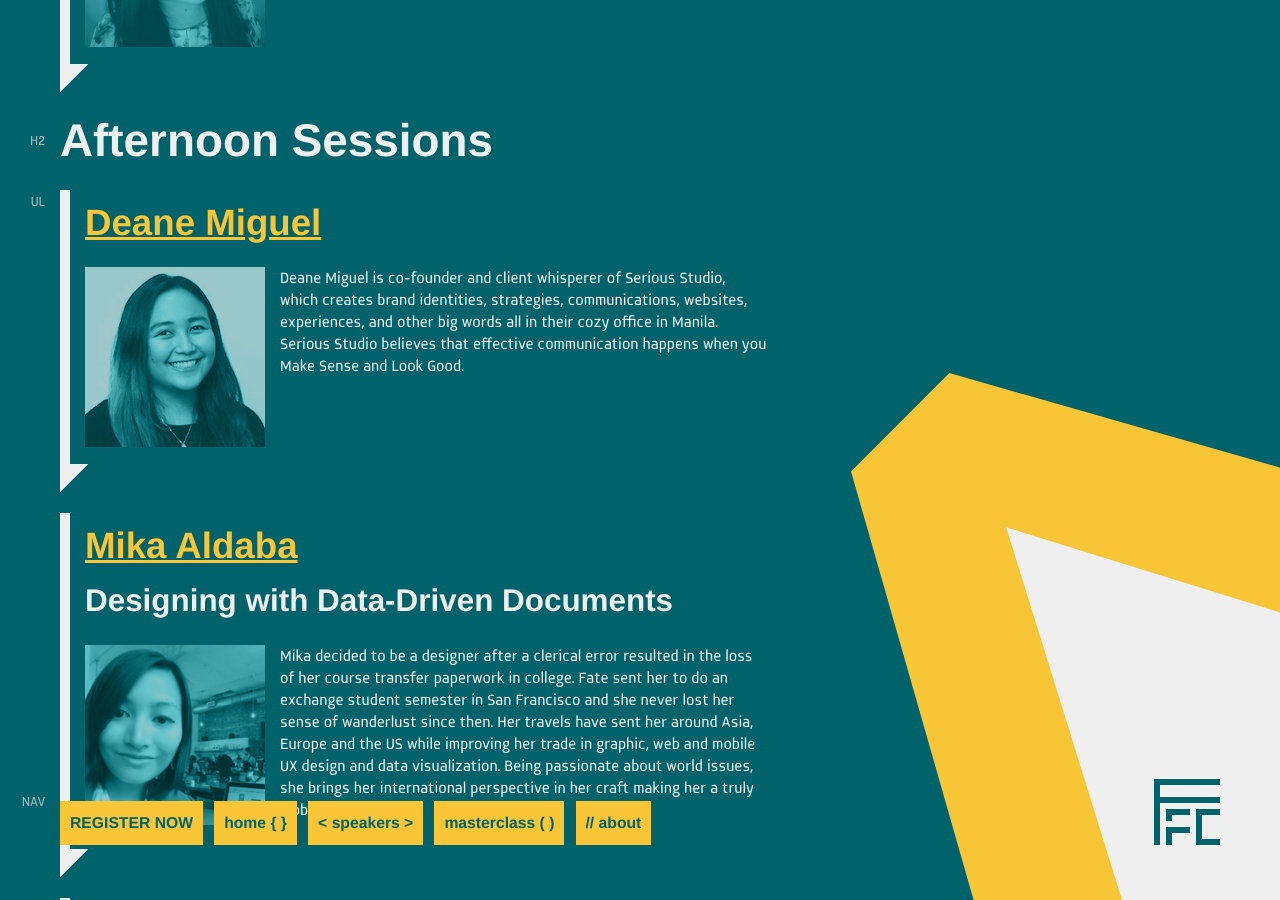
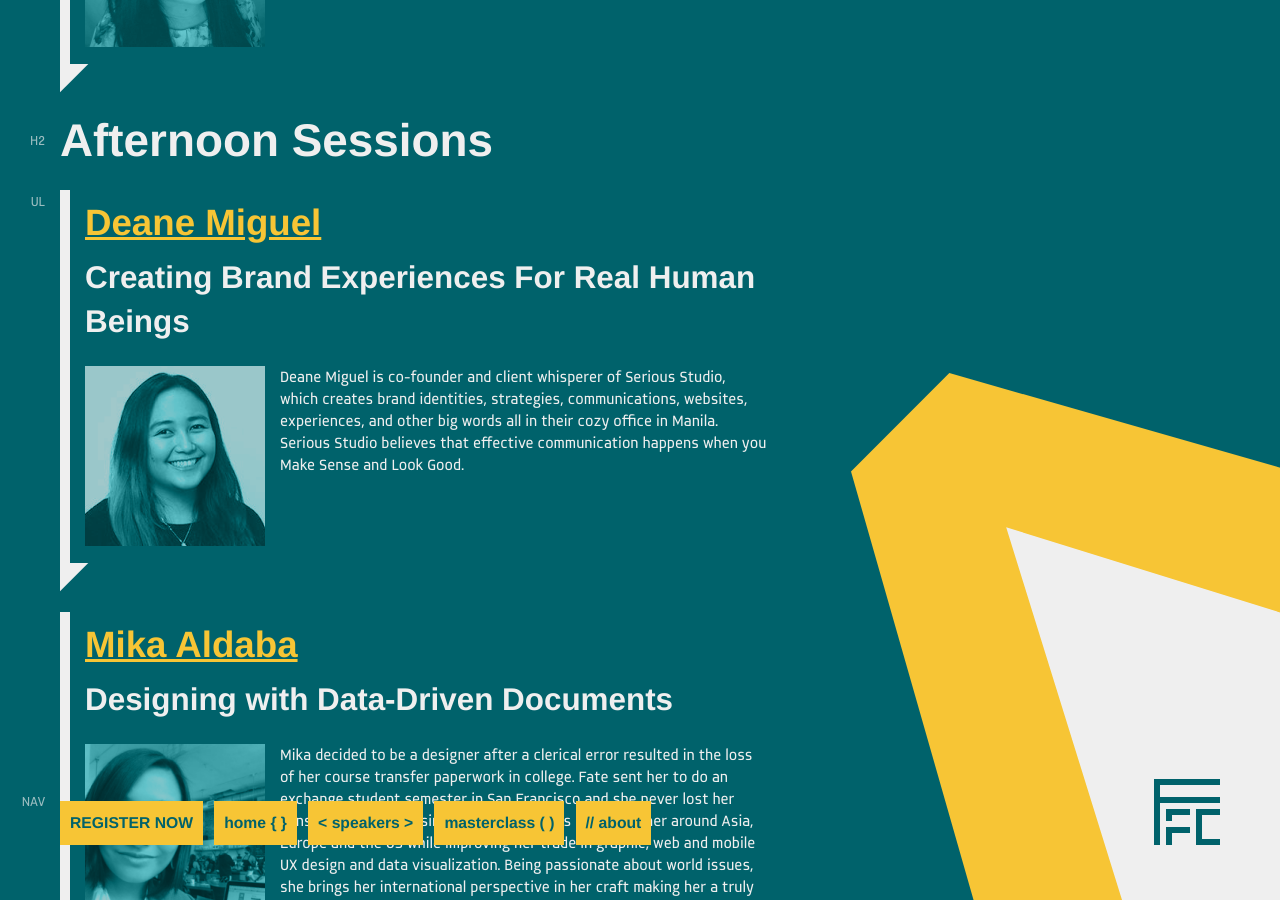
Before and after one commit to pwdo/FFC7-Main-Site, a Jekyll site: the page built from speakers/index.md, in a window 1280 px wide and 900 px high, scrolled down 1692 px. Built offline with Jekyll 4.4.1, drawn with Linux system fonts in a browser that asks for light colours.

Commit message:
Talk title + pic

```diff
--- a/speakers/index.md
+++ b/speakers/index.md
@@ -50,6 +50,8 @@
 
 - <h3 id="deane-miguel"><a target="_blank" href="http://www.serious-studio.com/">Deane Miguel</a></h3>
 
+  #### Creating Brand Experiences For Real Human Beings
+
   <figure class="speaker-img"><img src="/assets/speaker-deane.png" alt="Deane Miguel"></figure>
 
   Deane Miguel is co-founder and client whisperer of Serious Studio, which creates brand identities, strategies, communications, websites, experiences, and other big words all in their cozy office in Manila. Serious Studio believes that effective communication happens when you Make Sense and Look Good.
```
Also changed, not shown: assets/speaker-jason.png.
